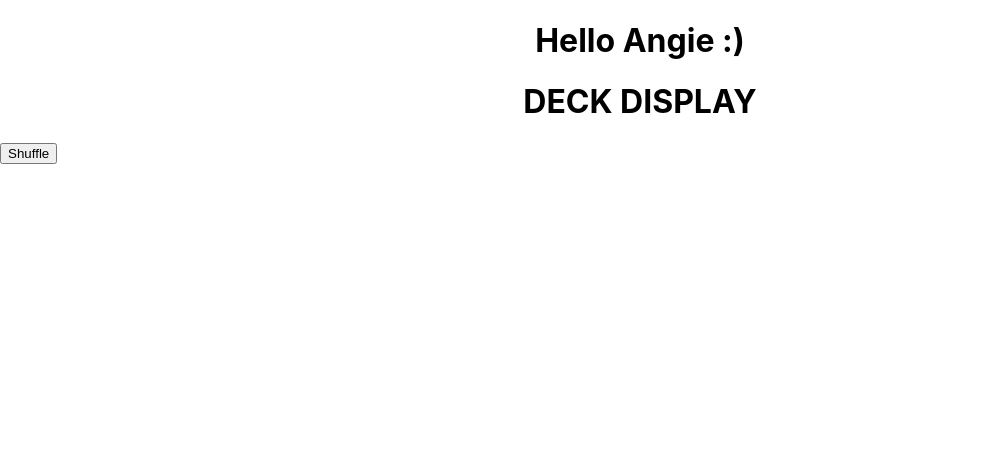
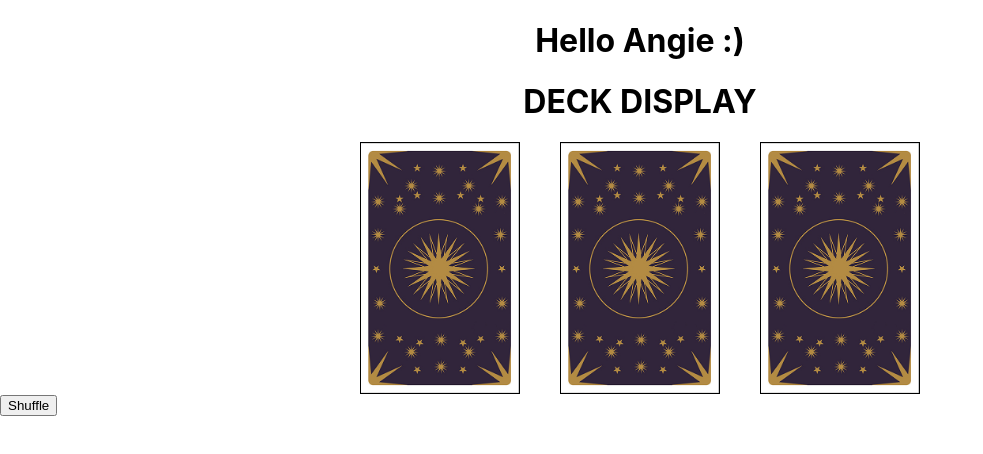
Before and after one commit to Levi237/rootstorosestarot, a React (Create React App) app: page / in a window 1280 px wide. Shown: the top 454 px of the page, without its empty margins (0-983 px from the left). Built offline with nearby package versions, Linux system fonts and the light colour scheme.

Commit message:
add style to three spread

```diff
--- a/src/components/deck/spreads/Three.js
+++ b/src/components/deck/spreads/Three.js
@@ -13,23 +13,42 @@ export default class ThreeSpread extends Component {
             )
         })
         return(
-            <Container>
+            <LocalWrapper>
+                <ContainerSpread>
+                    <section>
+                        <div></div><div></div><div></div>
+                    </section>
+                </ContainerSpread>
+                <ContainerHand>
+                    <section>
+
                     {showHand}
-            </Container>
+                    </section>
+                </ContainerHand>
+
+            </LocalWrapper>
         );
     };
 };
 
+const LocalWrapper = styled.div`
+    position: relative;
+    height: 40vw;
+    max-height: 252px;
+`;
+
 const Container = styled.div`
     text-align: center;
+    width: 100vw;
+    > section {
+        margin: 0 auto;
+        width: 100vw;
         max-width: 600px;
-    margin: 0 auto;
         display: grid;
         grid-template-columns: 1fr 1fr 1fr;
         grid-template-rows: 1fr;
         grid-template-areas: ' one two three ';
         > div {
-        background-image: url(./deck/back.png);
             &:first-of-type {
                 grid-area: one;
             }
@@ -39,8 +58,37 @@ const Container = styled.div`
             &:nth-of-type(3) {
                 grid-area: three;
             }
+        }
+    }
+`;
+const ContainerHand = styled(Container)`
+    position: absolute;
+    top: 0;
+    > section {
+        > div {
+
             > img {
                 max-width: 80%;
             }
         }
+    }
 `;
+const ContainerSpread = styled(Container)`
+    position: relative;
+    > section {
+    > div {
+        height: 250px;
+        margin-left: 20px;
+        background-color: blue;
+        border: solid black 1px;
+        width: 158px;
+        background-image: url(./deck/back.jpg);
+        background-size: cover;
+        background-repeat: no-repeat;
+        background-position: center;
+        > img {
+            max-width: 80%;
+        }
+    }
+}
+`;
--- a/src/index.css
+++ b/src/index.css
@@ -28,3 +28,8 @@ code {
 .dealtCard:hover {
   transform: scale(1.25);
 }
+
+#shuffle {
+  position: relative;
+  z-index: 900;
+}
```
Also changed, not shown: src/components/deck/spreads/Cross.js (+30 -3 lines), 1 other file (tests, documents, lock files or other folders). Lines whose indentation alone changed are shown as unchanged.
